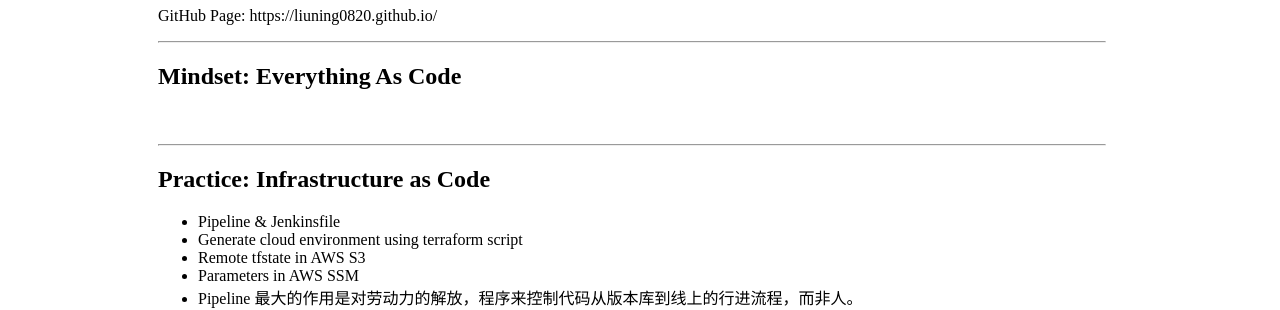
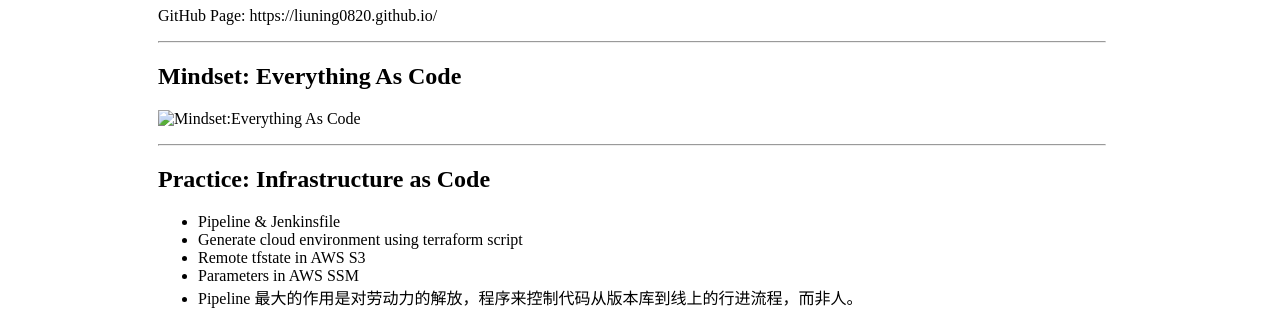
Before and after one commit to liuning0820/liuning0820.github.io, a Jekyll site: the page built from ex_presentations/2019-06_jenkins_area_meetup/everything-as-code.md, in a window 1280 px wide. Shown: the part 293-603 px from the top of the page. Built offline with Jekyll 4.4.1, drawn with Linux system fonts in a browser that asks for light colours; our own code applies the rules of GitHub Pages for plain Markdown files.

Commit message:
fix issue image  does not have an alt attribute.

```diff
--- a/ex_presentations/2019-06_jenkins_area_meetup/everything-as-code.md
+++ b/ex_presentations/2019-06_jenkins_area_meetup/everything-as-code.md
@@ -13,7 +13,7 @@ GitHub Page: https://liuning0820.github.io/
 
 ## Mindset: Everything As Code
 
-<img width="80%" data-src="../assets/mindset-x-as-code.jpg">
+<img alt="Mindset:Everything As Code" width="80%" data-src="../assets/mindset-x-as-code.jpg">
 
 ----
 
```
